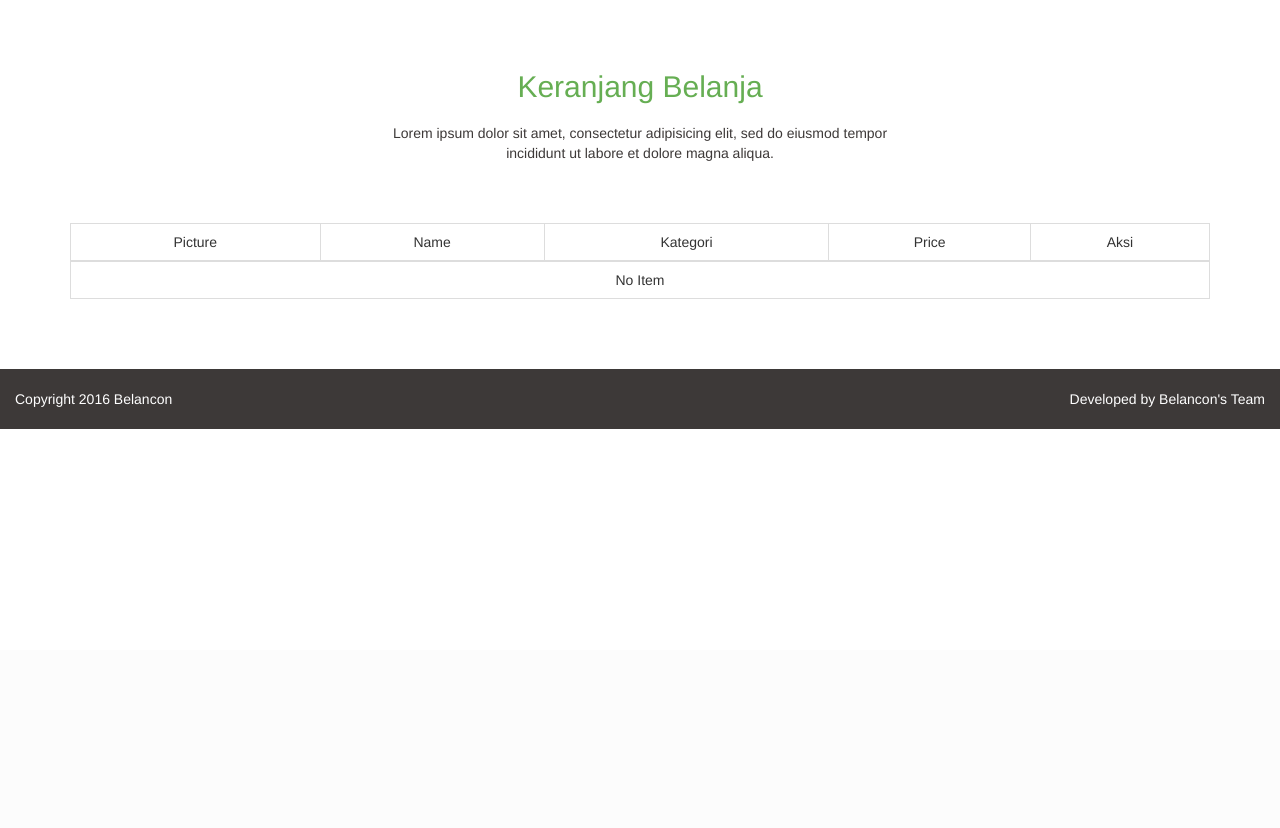
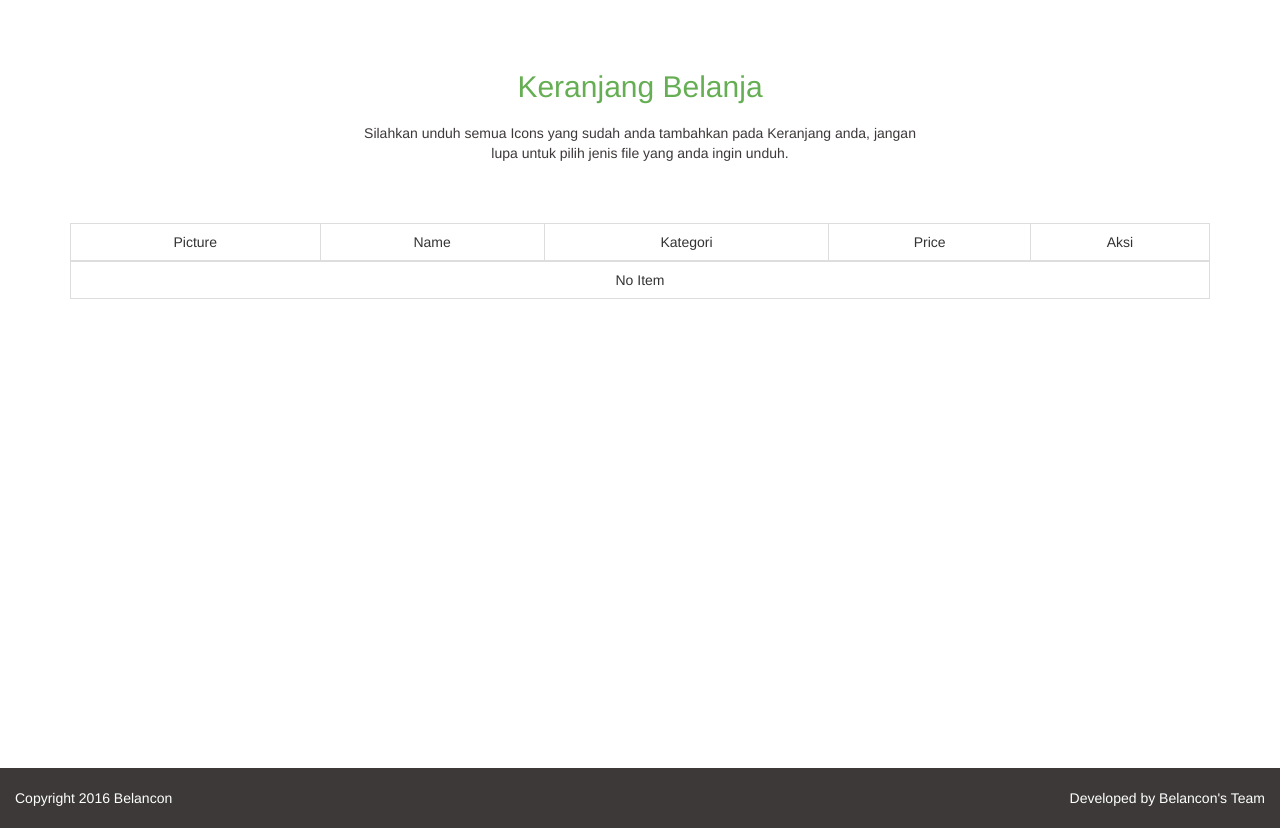
Before and after one commit to belancon/belancon-dev, a CodeIgniter app: page /database/index.php/icon/cart in a window 1280 px wide. Shown: the part 150-978 px from the top of the page. Before the commit the page ends 579 px from the top, so only its background shows below. Run offline with CodeIgniter, Linux system fonts and the light colour scheme; data comes from the database, SQL or seed files in the repository; data that the repository does not hold is empty.

Commit message:
penghapusan tab paid dan free, penambahan style css untuk id cart empty, perubahan kalimat lorem pada homepage dan cart

```diff
--- a/application/views/_parts/header.php
+++ b/application/views/_parts/header.php
@@ -2,7 +2,7 @@
         <div class="row">
           <div class="col-md-12" style="margin-bottom: 30px; margin-top: 50px;">
             <h1 class="text-center">
-              Tersedia lebih dari <?php echo icon_total(); ?>
+              Tersedia lebih dari <?php echo icon_total(); ?> Icons
             </h1>
           </div>
           <div class="col-md-6 col-md-offset-3">
--- a/application/views/cart_view.php
+++ b/application/views/cart_view.php
@@ -3,7 +3,7 @@
   <?php $this->load->view('_parts/navbar'); ?>
 </div>
 
-    <div id="home-icons" style="padding-top: 50px;">
+    <div id="home-icons" style="min-height: 768px; padding-top: 50px;">
       <div class="container">
         <div class="row">
           <div class="col-md-12">
@@ -15,8 +15,7 @@
         <div class="row">
           <div class="col-md-6 col-md-offset-3">
             <p class="text-center black-color">
-              Lorem ipsum dolor sit amet, consectetur adipisicing elit, sed do eiusmod
-              tempor incididunt ut labore et dolore magna aliqua.
+              Silahkan unduh semua Icons yang sudah anda tambahkan pada Keranjang anda, jangan lupa untuk pilih jenis file yang anda ingin unduh.
             </p>
           </div>
         </div>
@@ -43,7 +42,6 @@
                 </tr>
               </thead>
               <tbody id="table-body-cart">
-
               </tbody>
             </table>
           </div>
--- a/application/views/home_view.php
+++ b/application/views/home_view.php
@@ -36,8 +36,7 @@
         <div class="row">
           <div class="col-md-6 col-md-offset-3">
             <p class="text-center black-color">
-              Lorem ipsum dolor sit amet, consectetur adipisicing elit, sed do eiusmod
-              tempor incididunt ut labore et dolore magna aliqua.
+              Anda bebas unduh semua Icons yang tersedia pada Belancon.com, anda juga bisa memilih antara jenis file yang akan anda unduh nantinya pada halaman Keranjang.
             </p>
           </div>
         </div>
@@ -52,8 +51,6 @@
                   <ul class="nav nav-tabs" role="tablist">
                     <li role="presentation" class="active"><a href="#terbaru" aria-controls="terbaru" role="tab" data-toggle="tab" data-filter="newest" class="btn-filter">Terbaru</a></li>
                     <li role="presentation"><a href="#popular" aria-controls="popular" role="tab" data-toggle="tab" data-filter="popular" class="btn-filter">Popular</a></li>
-                    <li role="presentation"><a href="#free" aria-controls="free" role="tab" data-toggle="tab" data-filter="free" class="btn-filter">Free</a></li>
-                    <li role="presentation"><a href="#paid" aria-controls="paid" role="tab" data-toggle="tab" data-filter="paid" class="btn-filter">Paid</a></li>
                   </ul>
                 </div>
               </div>
--- a/assets/public/themes/belancon/css/style.css
+++ b/assets/public/themes/belancon/css/style.css
@@ -15,6 +15,10 @@ a {
 	color: #fdaa3e;
 }
 /*GLOBAL COLOR*/
+
+#li-cart-empty {
+	margin-left: 20px;
+}
 
 .table-cart-icon td {
 	vertical-align: middle !important;
```
